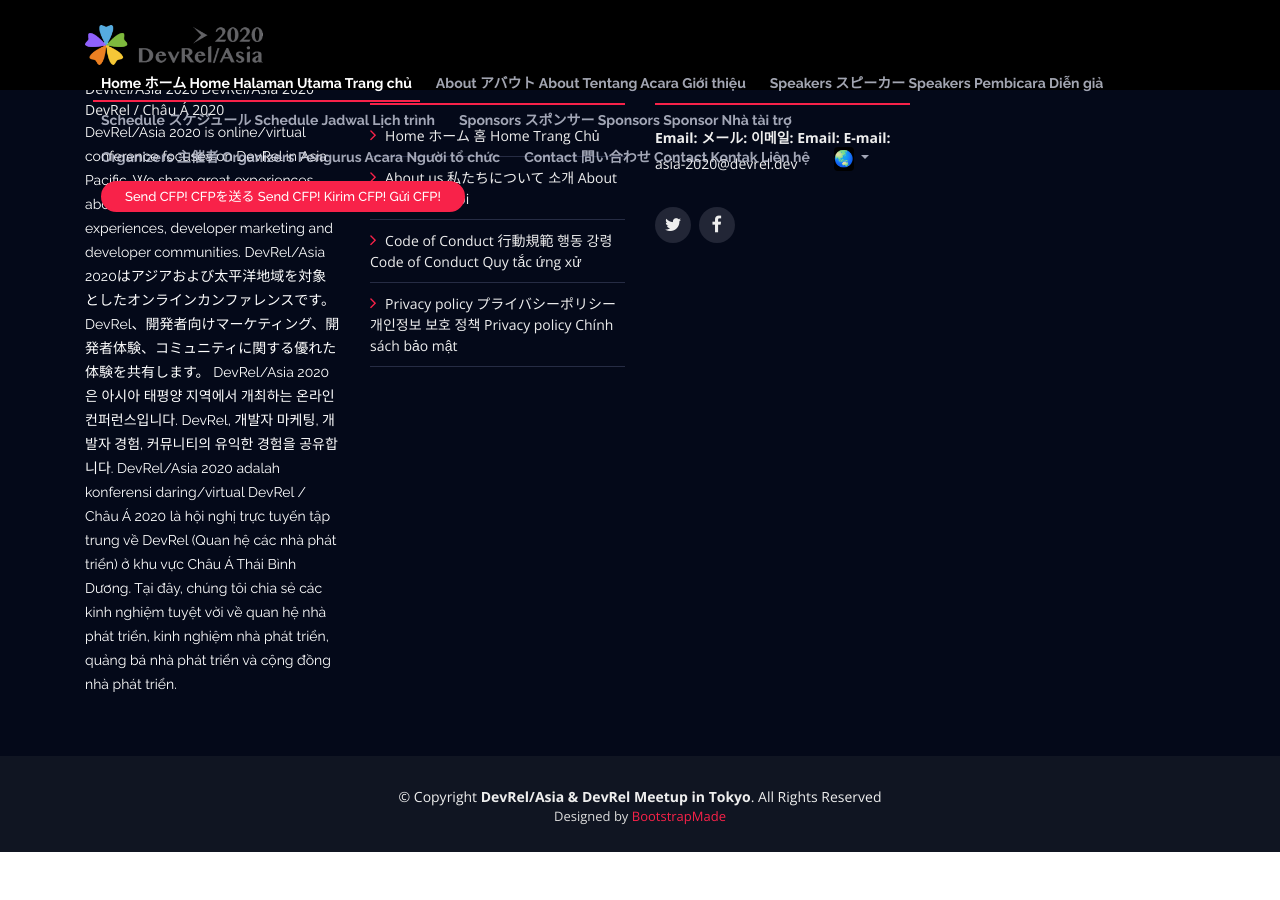
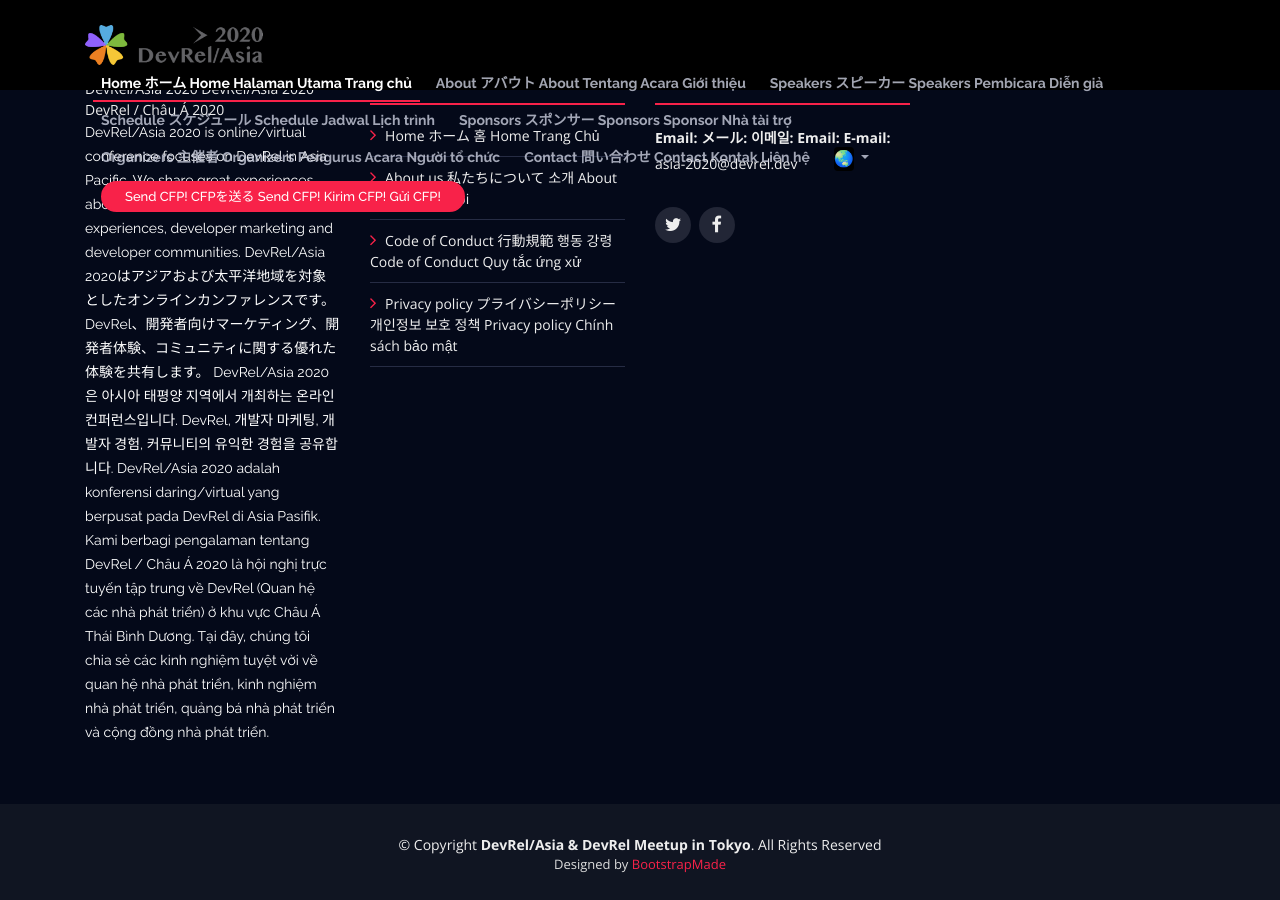
Before and after one commit to DevRel-Asia/asia-2020, a Jekyll site: the page built from code-of-conduct.html, in a window 1280 px wide and 900 px high, scrolled down 1932 px. Built offline with Jekyll 4.4.1, drawn with Linux system fonts in a browser that asks for light colours; before the commit the page ends 2784 px from its top, so only the background shows below that.

Commit message:
Auto update

```diff
--- a/_data/translates.json
+++ b/_data/translates.json
@@ -104,7 +104,7 @@
     "japan": "DevRel/Asia 2020はアジアおよび太平洋地域を対象としたオンラインカンファレンスです。DevRel、開発者向けマーケティング、開発者体験、コミュニティに関する優れた体験を共有します。",
     "korea": "DevRel/Asia 2020은 아시아 태평양 지역에서 개최하는 온라인 컨퍼런스입니다. DevRel, 개발자 마케팅, 개발자 경험, 커뮤니티의 유익한 경험을 공유합니다.",
     "vietnam": "DevRel / Châu Á 2020 là hội nghị trực tuyến tập trung về DevRel (Quan hệ các nhà phát triển) ở khu vực Châu Á Thái Bình Dương. Tại đây, chúng tôi chia sẻ các kinh nghiệm tuyệt vời về quan hệ nhà phát triển, kinh nghiệm nhà phát triển, quảng bá nhà phát triển và cộng đồng nhà phát triển.",
-    "indonesia": "DevRel/Asia 2020 adalah konferensi daring/virtual ",
+    "indonesia": "DevRel/Asia 2020 adalah konferensi daring/virtual yang berpusat pada DevRel di Asia Pasifik. Kami berbagi pengalaman tentang ",
     "simplified_chinese": ""
   },
   {
```
Also changed, not shown: _data/i18n.json (+1 -1 lines).
